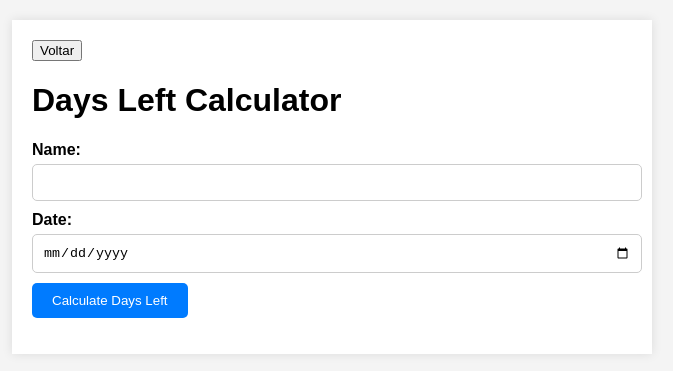
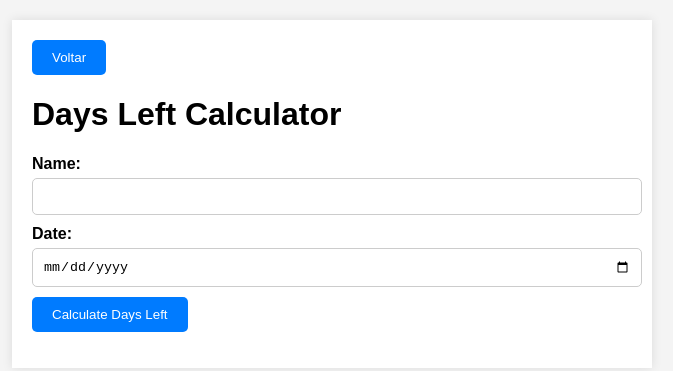
Before and after one commit to sd1057bernardo/operacional, a plain HTML site: page checkvalidate/index.html in a window 1280 px wide. Shown: the whole page, without its empty margins (308-981 px from the left). Drawn offline with Linux system fonts and the light colour scheme.

Commit message:
theme color

```diff
--- a/checkvalidate/index.html
+++ b/checkvalidate/index.html
@@ -8,7 +8,7 @@
 </head>
 <body>
   <div class="container">
-    <a href="../"><button type="button">Voltar</button></a>
+    <a href="../"><button type="button" class="back">Voltar</button></a>
     <h1>Days Left Calculator</h1>
     <form id="item-form">
       <label for="name">Name:</label>
--- a/checkvalidate/style.css
+++ b/checkvalidate/style.css
@@ -27,7 +27,7 @@ body {
     border-radius: 5px;
   }
 
-  form button {
+  form button , .back{
     padding: 10px 20px;
     background-color: #007bff;
     color: #fff;
```
